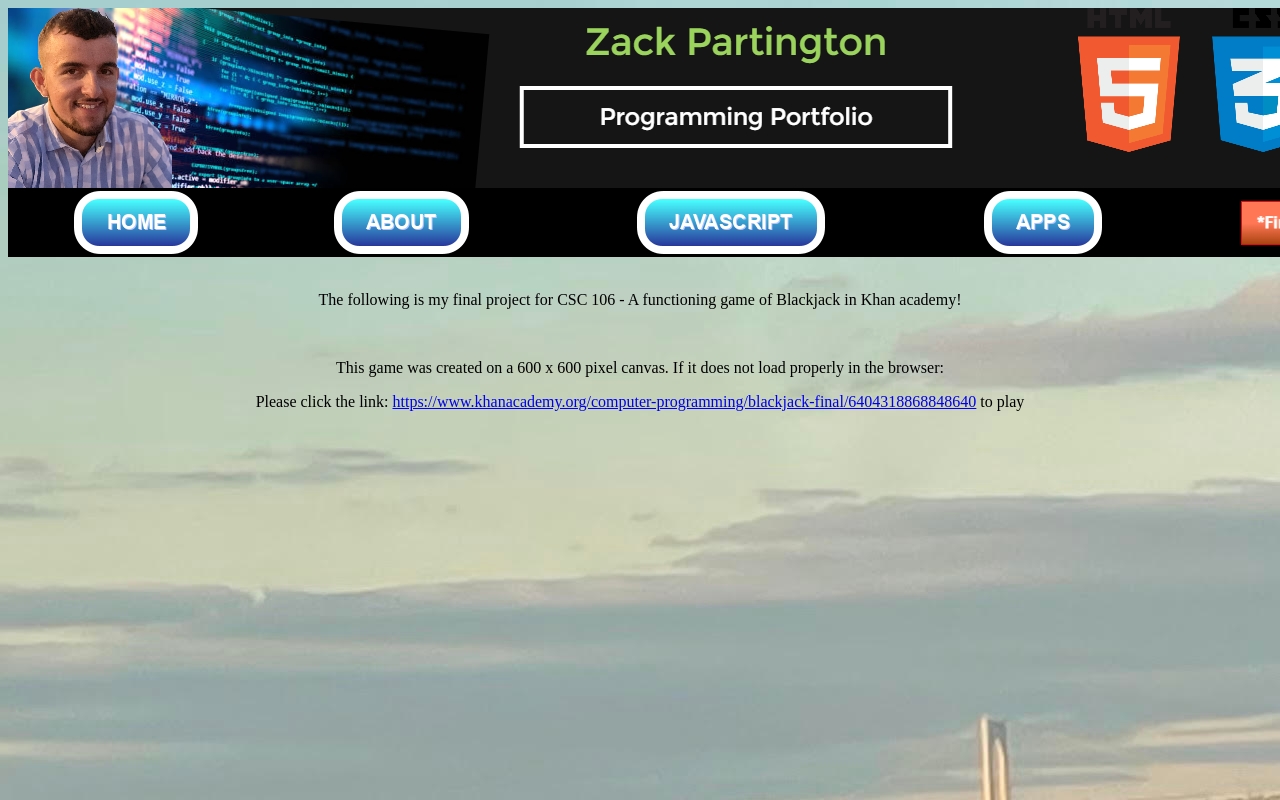
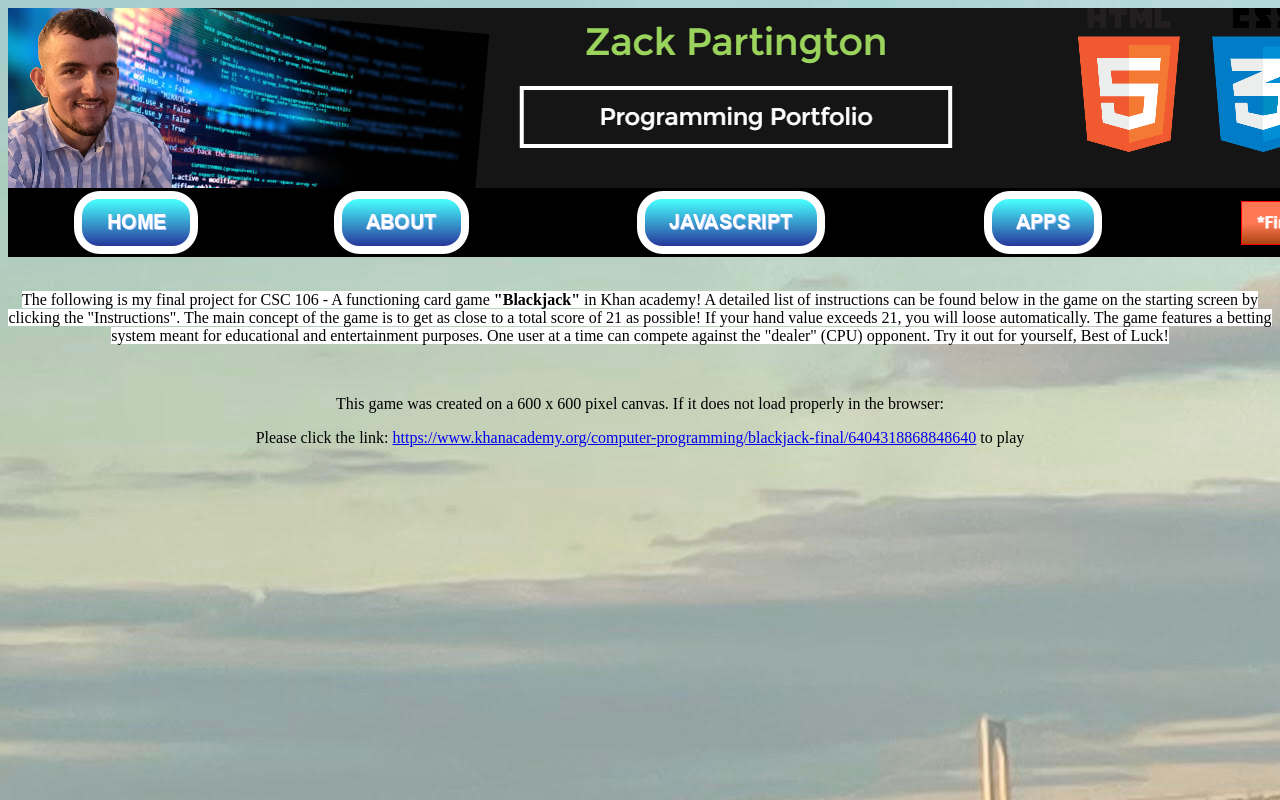
Before and after one commit to zpartington/zpartington.github.io, a plain HTML site: page Final Project.html in a window 1280 px wide. Shown: the top 800 px of the page. Drawn offline with Linux system fonts and the light colour scheme; a script that the page names is missing.

Commit message:
Add files via upload

```diff
--- a/Final Project.html
+++ b/Final Project.html
@@ -27,7 +27,8 @@
 
         </table></div></center>
 	<br>
-	<center><p bgcolor="white">The following is my final project for CSC 106 - A functioning game of Blackjack in Khan academy!</p></center>
+	<p> <center><mark style=background-color:white;>The following is my final project for CSC 106 - A functioning card game <strong>"Blackjack" </strong> in Khan academy! A detailed list of instructions can be found below in the game on the starting screen by clicking the "Instructions". The main concept of the game is to get as close to a total score of 21 as possible! If your hand value exceeds 21, you will loose automatically. The game features a betting system meant for educational and entertainment purposes. One user at a time can compete against the "dealer" (CPU) opponent. Try it out for yourself, Best of Luck! </mark>
+	</p></center>
 	<br>
 	<center>
 	<p>This game was created on a 600 x 600 pixel canvas. If it does not load properly in the browser:
```
